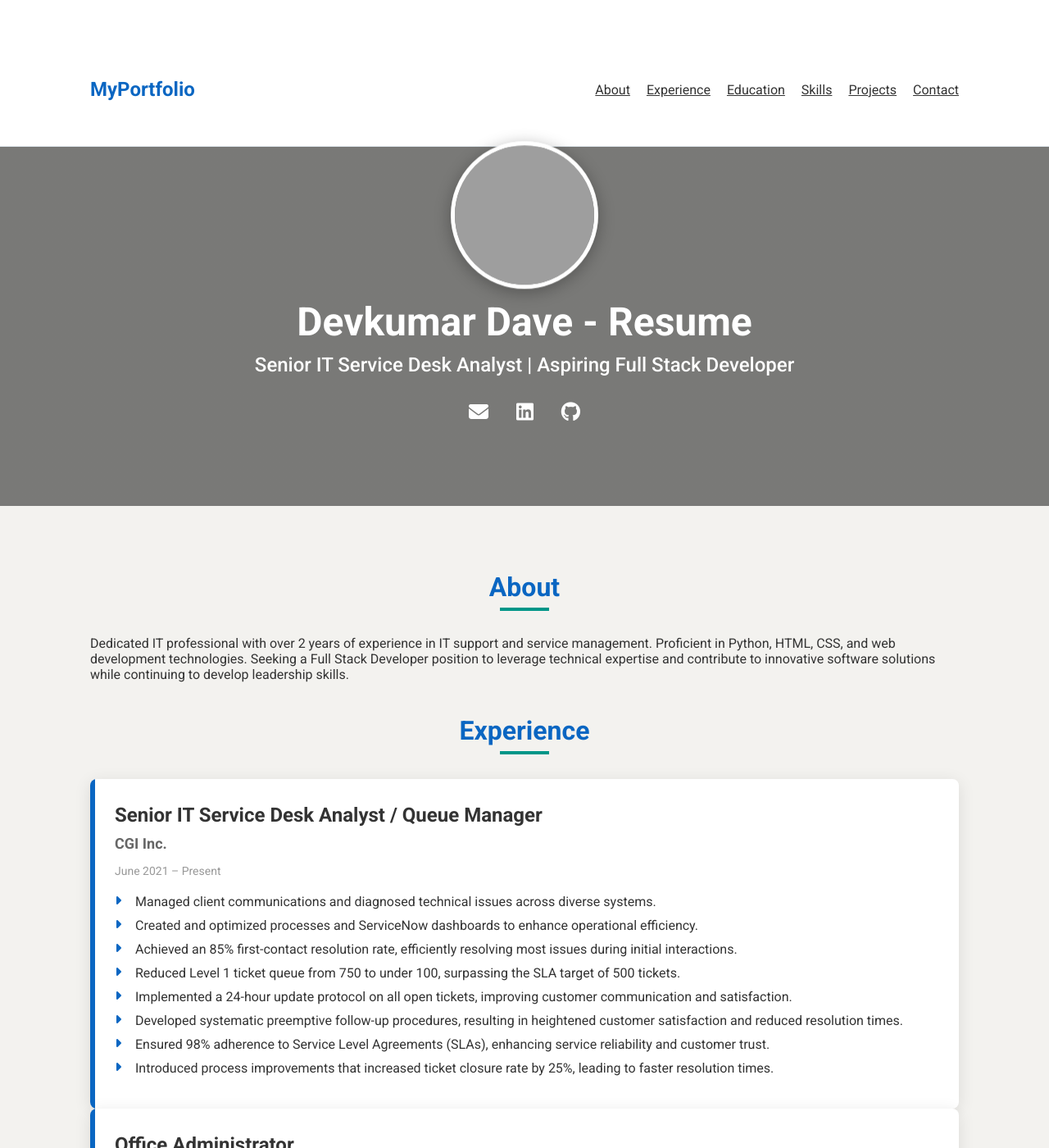
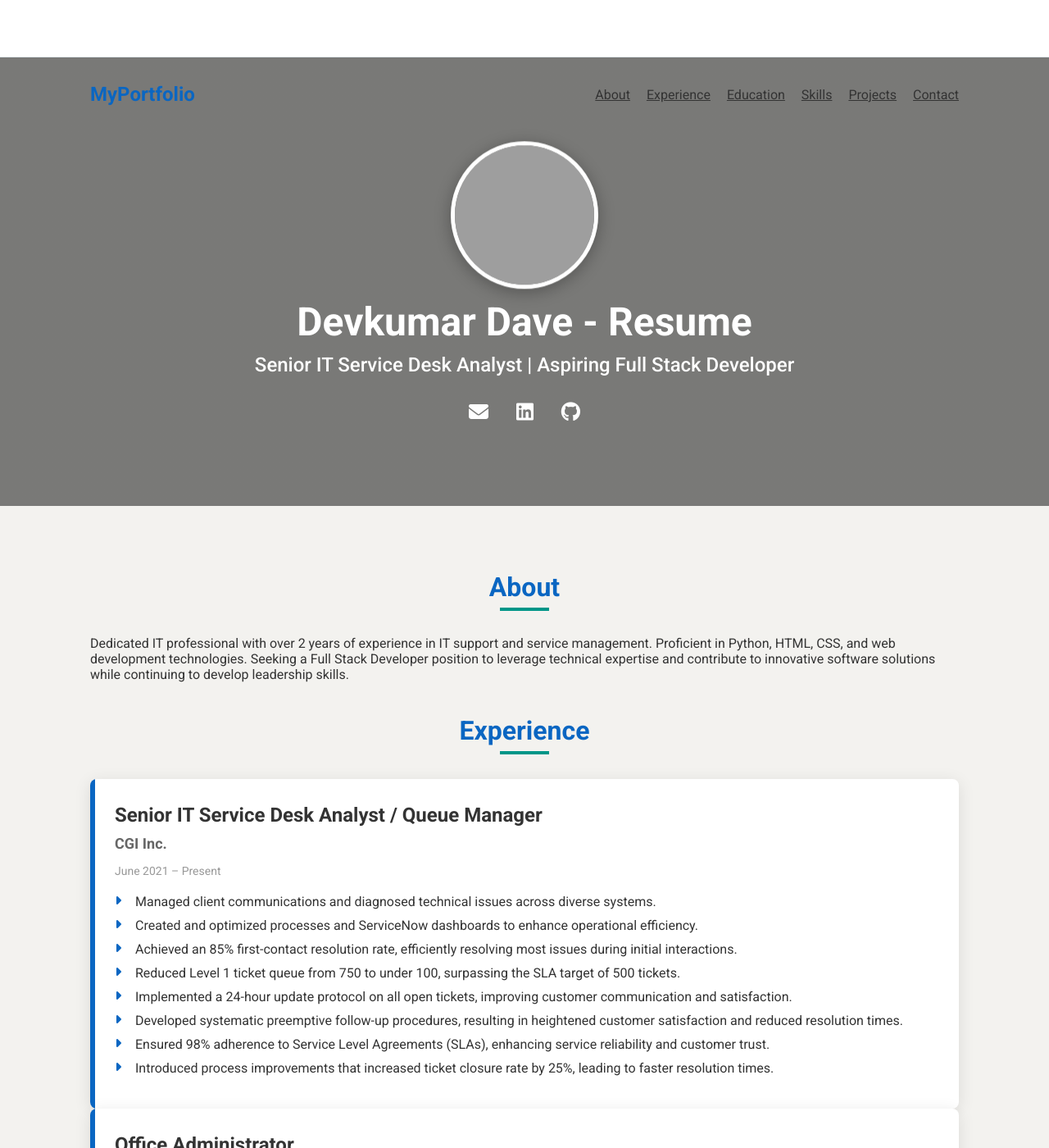
Before and after one commit to devdave666/resume, a Jekyll site: the page built from index.md, in a window 1280 px wide and 1400 px high. Shown: the whole window at 82% size. Built offline with Jekyll 4.4.1, drawn with Linux system fonts in a browser that asks for light colours; a style sheet for code colours, icons or effects is not loaded; grey boxes are pictures that could not be loaded.

Commit message:
Update styles.css

```diff
--- a/assets/css/styles.css
+++ b/assets/css/styles.css
@@ -35,13 +35,15 @@
   background-color: #fff;
   border-bottom: 1px solid #e1e9ee;
   z-index: 1; /* Lower than the profile picture's z-index */
+  height: 70px; /* Set the exact height of the nav bar */
 }
 
 nav .container {
   display: flex;
   justify-content: space-between;
   align-items: center;
-  padding: 15px 20px;
+  height: 70px; /* Ensure the container matches the nav bar height */
+  padding: 0 20px; /* Adjust padding as needed */
 }
 
 nav .logo {
@@ -75,7 +77,8 @@
   background: linear-gradient(
       rgba(0, 0, 0, 0.5),
       rgba(0, 0, 0, 0.5)
-    ), url('{{ site.baseurl }}/assets/images/background.jpg') center/cover fixed;
+    ),
+    url('{{ site.baseurl }}/assets/images/background.jpg') center/cover fixed;
   color: #fff;
   text-align: center;
   padding: 150px 20px 100px;
@@ -145,15 +148,18 @@
   padding: 0 20px;
 }
 
-/* Scroll Margin to Offset Fixed Navigation Bar */
+/* Adjust Sections to Offset Fixed Navigation Bar */
 section {
-  scroll-margin-top: 80px; /* Adjust this value if needed */
+  position: relative;
+  padding-top: 70px; /* Height of the nav bar */
+  margin-top: -70px; /* Negative margin to offset the padding */
 }
 
 /* Section Titles */
 .section-title {
   position: relative;
   font-size: 32px;
+  margin-top: 0; /* Remove any top margin */
   margin-bottom: 40px;
   text-align: center;
   font-weight: 700;
@@ -365,9 +371,4 @@
   background: var(--secondary-color);
 }
 
-/* Scroll Margin to Offset Fixed Navigation Bar */
-section {
-  scroll-margin-top: 80px; /* Adjust this value if needed */
-}
-
 /* End of CSS */
```
